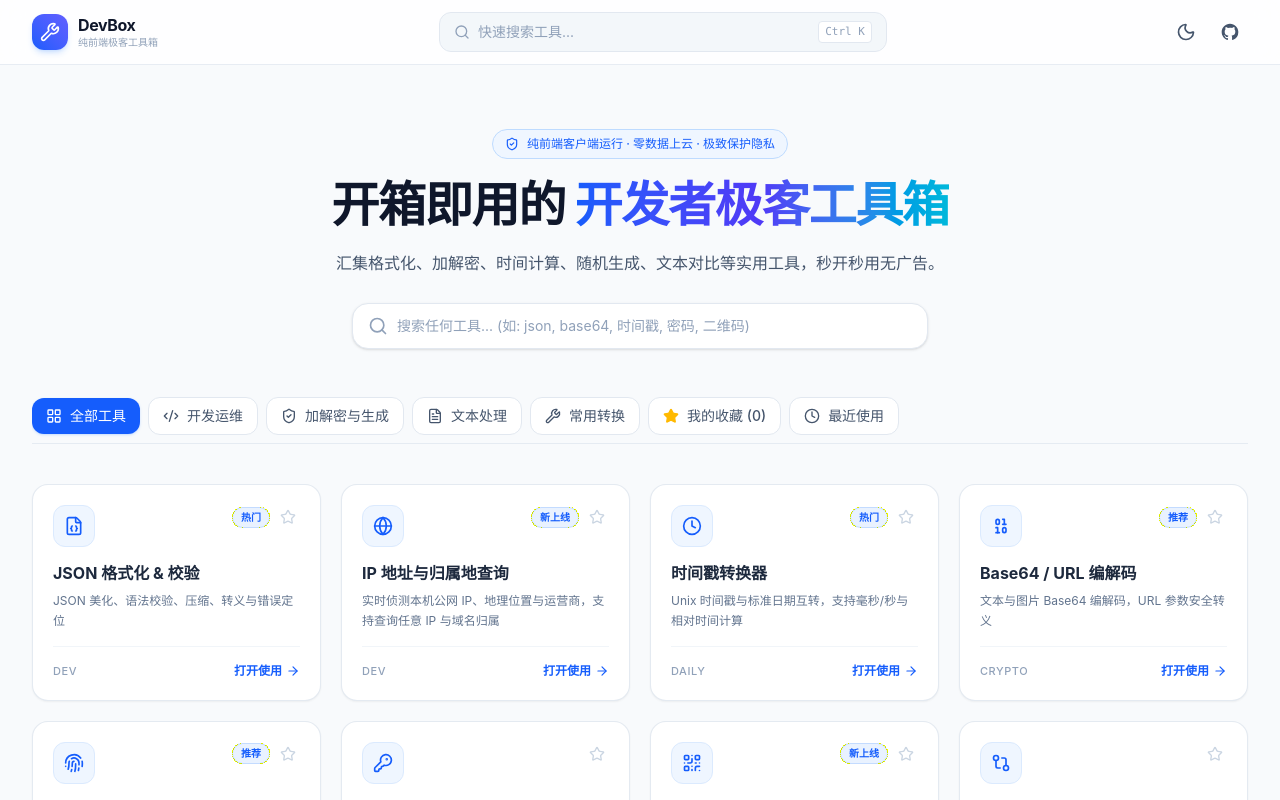
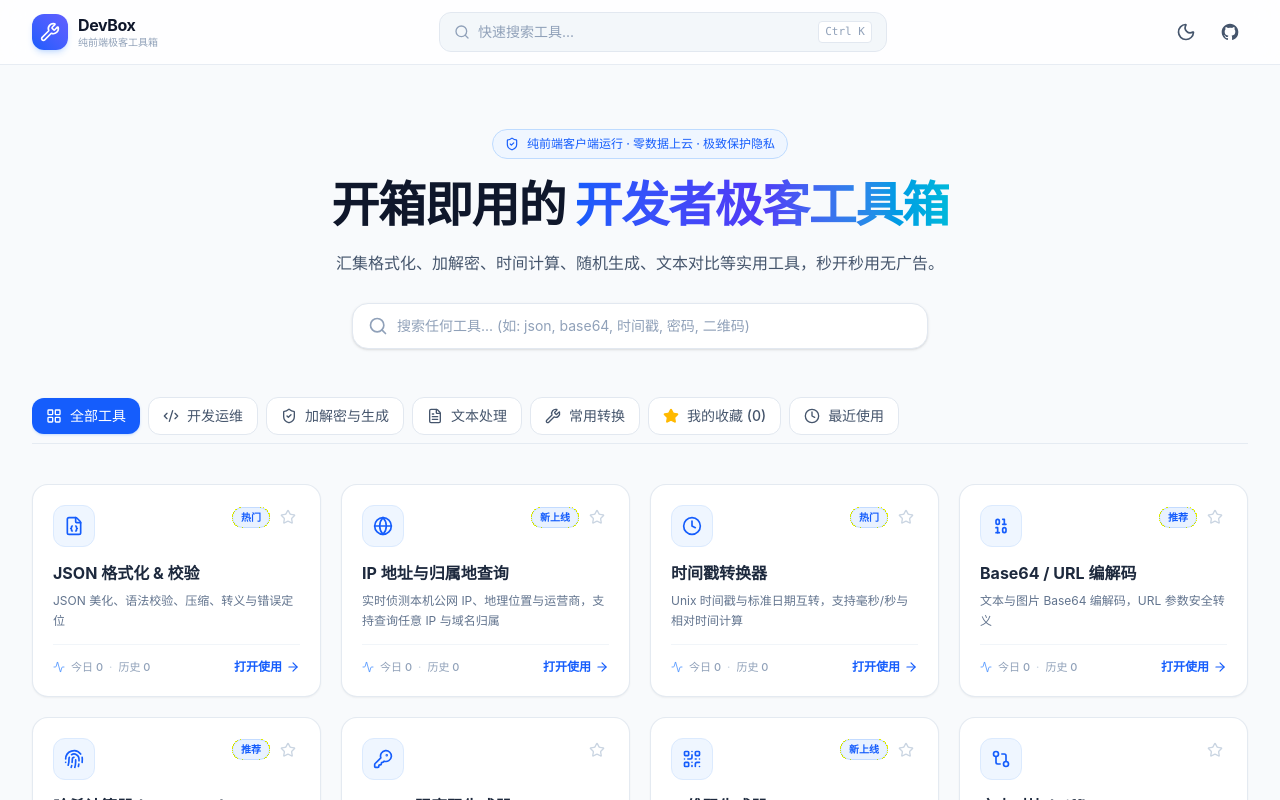
Before and after one commit to juejijianghuaa/DevBox, a Next.js app: page / in a window 1280 px wide. Shown: the top 800 px of the page. Built offline with nearby package versions, Linux system fonts and the light colour scheme.

Commit message:
update: 2026/9/6 18:56:38

```diff
--- a/src/app/page.tsx
+++ b/src/app/page.tsx
@@ -13,13 +13,16 @@ import {
   Clock,
   ShieldCheck,
   ArrowRight,
+  Activity,
 } from "lucide-react";
+import { useToolStats } from "@/hooks/useToolStats";
 
 export default function HomePage() {
   const [selectedCategory, setSelectedCategory] = useState<CategoryId | "favorites" | "recent">("all");
   const [searchQuery, setSearchQuery] = useState("");
   const { favorites, toggleFavorite, isFavorite, mounted: favMounted } = useFavorites();
   const { recentTools } = useRecentTools();
+  const { getToolStats, getTotalStats, mounted: statsMounted } = useToolStats();
 
   // Filter tools based on category and query
   const displayedTools = useMemo(() => {
@@ -52,9 +55,20 @@ export default function HomePage() {
     <div className="w-full max-w-7xl mx-auto px-4 sm:px-6 lg:px-8 py-8 sm:py-12 space-y-10">
       {/* Hero Section */}
       <div className="text-center space-y-4 max-w-3xl mx-auto pt-4 pb-2">
-        <div className="inline-flex items-center gap-2 px-3 py-1.5 rounded-full bg-blue-50 dark:bg-blue-950/50 border border-blue-200 dark:border-blue-900/60 text-blue-600 dark:text-blue-400 text-xs font-medium">
-          <ShieldCheck className="w-3.5 h-3.5" />
-          <span>纯前端客户端运行 · 零数据上云 · 极致保护隐私</span>
+        <div className="flex flex-wrap items-center justify-center gap-2 sm:gap-3">
+          <div className="inline-flex items-center gap-2 px-3 py-1.5 rounded-full bg-blue-50 dark:bg-blue-950/50 border border-blue-200 dark:border-blue-900/60 text-blue-600 dark:text-blue-400 text-xs font-medium">
+            <ShieldCheck className="w-3.5 h-3.5" />
+            <span>纯前端客户端运行 · 零数据上云 · 极致保护隐私</span>
+          </div>
+
+          {statsMounted && getTotalStats().grandTotal > 0 && (
+            <div className="inline-flex items-center gap-1.5 px-3 py-1.5 rounded-full bg-slate-100 dark:bg-slate-800/80 border border-slate-200 dark:border-slate-700/70 text-xs text-slate-600 dark:text-slate-300">
+              <Activity className="w-3.5 h-3.5 text-blue-500" />
+              <span>今日打开 <strong className="font-semibold text-slate-900 dark:text-white">{getTotalStats().todayTotal}</strong> 次</span>
+              <span className="text-slate-300 dark:text-slate-600">·</span>
+              <span>历史打开 <strong className="font-semibold text-slate-900 dark:text-white">{getTotalStats().grandTotal}</strong> 次</span>
+            </div>
+          )}
         </div>
 
         <h1 className="text-3xl sm:text-5xl font-extrabold tracking-tight text-slate-900 dark:text-white leading-tight">
@@ -194,11 +208,14 @@ export default function HomePage() {
                     </Link>
                   </div>
 
-                  {/* Bottom: Enter Link */}
-                  <div className="pt-4 mt-4 border-t border-slate-100 dark:border-slate-800/80 flex items-center justify-between">
-                    <span className="text-[11px] text-slate-400 uppercase tracking-wider font-medium">
-                      {tool.category}
-                    </span>
+                  {/* Bottom: Stats & Enter Link */}
+                  <div className="pt-3.5 mt-3.5 border-t border-slate-100 dark:border-slate-800/80 flex items-center justify-between">
+                    <div className="flex items-center gap-1.5 text-[11px] text-slate-400 font-medium">
+                      <Activity className="w-3 h-3 text-blue-500/70 shrink-0" />
+                      <span>今日 {statsMounted ? getToolStats(tool.id).todayCount : 0}</span>
+                      <span className="text-slate-300 dark:text-slate-700">·</span>
+                      <span>历史 {statsMounted ? getToolStats(tool.id).totalCount : 0}</span>
+                    </div>
                     <Link
                       href={`/tools/${tool.id}`}
                       className="text-xs font-semibold text-blue-600 dark:text-blue-400 flex items-center gap-1 group-hover:translate-x-0.5 transition-transform"
--- a/src/components/common/ToolContainer.tsx
+++ b/src/components/common/ToolContainer.tsx
@@ -13,9 +13,11 @@ import {
   Check,
   ArrowLeft,
   Sparkles,
+  Activity,
 } from "lucide-react";
 import { copyToClipboard } from "@/lib/utils";
 import { TOOLS } from "@/config/tools";
+import { useToolStats } from "@/hooks/useToolStats";
 
 interface ToolContainerProps {
   tool: ToolMeta;
@@ -25,13 +27,19 @@ interface ToolContainerProps {
 export function ToolContainer({ tool, children }: ToolContainerProps) {
   const { isFavorite, toggleFavorite, mounted: favMounted } = useFavorites();
   const { addRecentTool } = useRecentTools();
+  const { getToolStats, recordToolOpen, mounted: statsMounted } = useToolStats();
   const [copied, setCopied] = useState(false);
+  const recordedRef = React.useRef<string | null>(null);
 
   const ribbonRef = React.useRef<HTMLDivElement>(null);
 
   useEffect(() => {
     addRecentTool(tool.id);
-  }, [tool.id, addRecentTool]);
+    if (recordedRef.current !== tool.id) {
+      recordedRef.current = tool.id;
+      recordToolOpen(tool.id);
+    }
+  }, [tool.id, addRecentTool, recordToolOpen]);
 
   // Support mouse wheel horizontal scrolling when hovered over the quick ribbon
   useEffect(() => {
@@ -92,7 +100,7 @@ export function ToolContainer({ tool, children }: ToolContainerProps) {
               <DynamicIcon name={tool.iconName} className="w-6 h-6" />
             </div>
             <div>
-              <div className="flex items-center gap-2">
+              <div className="flex items-center gap-2 flex-wrap">
                 <h1 className="text-xl sm:text-2xl font-bold text-slate-900 dark:text-white">
                   {tool.name}
                 </h1>
@@ -101,6 +109,12 @@ export function ToolContainer({ tool, children }: ToolContainerProps) {
                     {tool.badge}
                   </span>
                 )}
+                <div className="inline-flex items-center gap-1.5 px-2.5 py-0.5 rounded-full bg-slate-100 dark:bg-slate-800/80 border border-slate-200 dark:border-slate-700/70 text-xs text-slate-600 dark:text-slate-300 select-none">
+                  <Activity className="w-3 h-3 text-blue-500 shrink-0" />
+                  <span>今日打开 <strong className="font-semibold text-slate-900 dark:text-white">{statsMounted ? getToolStats(tool.id).todayCount : 0}</strong> 次</span>
+                  <span className="text-slate-300 dark:text-slate-600">·</span>
+                  <span>历史打开 <strong className="font-semibold text-slate-900 dark:text-white">{statsMounted ? getToolStats(tool.id).totalCount : 0}</strong> 次</span>
+                </div>
               </div>
               <p className="text-xs sm:text-sm text-slate-500 dark:text-slate-400 mt-1">
                 {tool.description}
--- /dev/null
+++ b/src/hooks/useToolStats.ts
@@ -0,0 +1,126 @@
+"use client";
+
+import { useSyncExternalStore, useCallback } from "react";
+
+const STORAGE_KEY = "dev_tools_stats";
+
+export interface ToolStatItem {
+  lastDate: string; // "YYYY-MM-DD"
+  todayCount: number;
+  totalCount: number;
+}
+
+export type ToolStatsMap = Record<string, ToolStatItem>;
+
+function getTodayStr(): string {
+  const d = new Date();
+  const year = d.getFullYear();
+  const month = String(d.getMonth() + 1).padStart(2, "0");
+  const day = String(d.getDate()).padStart(2, "0");
+  return `${year}-${month}-${day}`;
+}
+
+let cachedRaw: string | null = null;
+let cachedParsed: ToolStatsMap = {};
+
+function getStatsSnapshot(): ToolStatsMap {
+  if (typeof window === "undefined") return {};
+  try {
+    const raw = localStorage.getItem(STORAGE_KEY);
+    if (raw !== cachedRaw) {
+      cachedRaw = raw;
+      cachedParsed = raw ? JSON.parse(raw) : {};
+    }
+    return cachedParsed;
+  } catch {
+    return cachedParsed;
+  }
+}
+
+const emptyStats: ToolStatsMap = {};
+function getServerSnapshot(): ToolStatsMap {
+  return emptyStats;
+}
+
+const listeners = new Set<() => void>();
+
+function subscribe(callback: () => void) {
+  listeners.add(callback);
+  const handleStorage = (e: StorageEvent) => {
+    if (e.key === STORAGE_KEY) callback();
+  };
+  window.addEventListener("storage", handleStorage);
+  return () => {
+    listeners.delete(callback);
+    window.removeEventListener("storage", handleStorage);
+  };
+}
+
+function notify() {
+  listeners.forEach((l) => l());
+}
+
+const emptySubscribe = () => () => {};
+
+export function useToolStats() {
+  const statsMap = useSyncExternalStore(subscribe, getStatsSnapshot, getServerSnapshot);
+  const mounted = useSyncExternalStore(emptySubscribe, () => true, () => false);
+
+  const getToolStats = useCallback(
+    (toolId: string) => {
+      const item = statsMap[toolId];
+      if (!item) {
+        return { todayCount: 0, totalCount: 0 };
+      }
+      const today = getTodayStr();
+      return {
+        todayCount: item.lastDate === today ? item.todayCount : 0,
+        totalCount: item.totalCount || 0,
+      };
+    },
+    [statsMap]
+  );
+
+  const recordToolOpen = useCallback((toolId: string) => {
+    try {
+      const current = getStatsSnapshot();
+      const today = getTodayStr();
+      const existing = current[toolId] || { lastDate: today, todayCount: 0, totalCount: 0 };
+
+      const isToday = existing.lastDate === today;
+      const updatedItem: ToolStatItem = {
+        lastDate: today,
+        todayCount: (isToday ? existing.todayCount : 0) + 1,
+        totalCount: (existing.totalCount || 0) + 1,
+      };
+
+      const nextMap: ToolStatsMap = {
+        ...current,
+        [toolId]: updatedItem,
+      };
+
+      const serialized = JSON.stringify(nextMap);
+      localStorage.setItem(STORAGE_KEY, serialized);
+      cachedRaw = serialized;
+      cachedParsed = nextMap;
+      notify();
+    } catch {
+      // ignore
+    }
+  }, []);
+
+  const getTotalStats = useCallback(() => {
+    const today = getTodayStr();
+    let todayTotal = 0;
+    let grandTotal = 0;
+    Object.values(statsMap).forEach((item) => {
+      if (item.lastDate === today) {
+        todayTotal += item.todayCount || 0;
+      }
+      grandTotal += item.totalCount || 0;
+    });
+    return { todayTotal, grandTotal };
+  }, [statsMap]);
+
+  return { statsMap, getToolStats, recordToolOpen, getTotalStats, mounted };
+}
```
